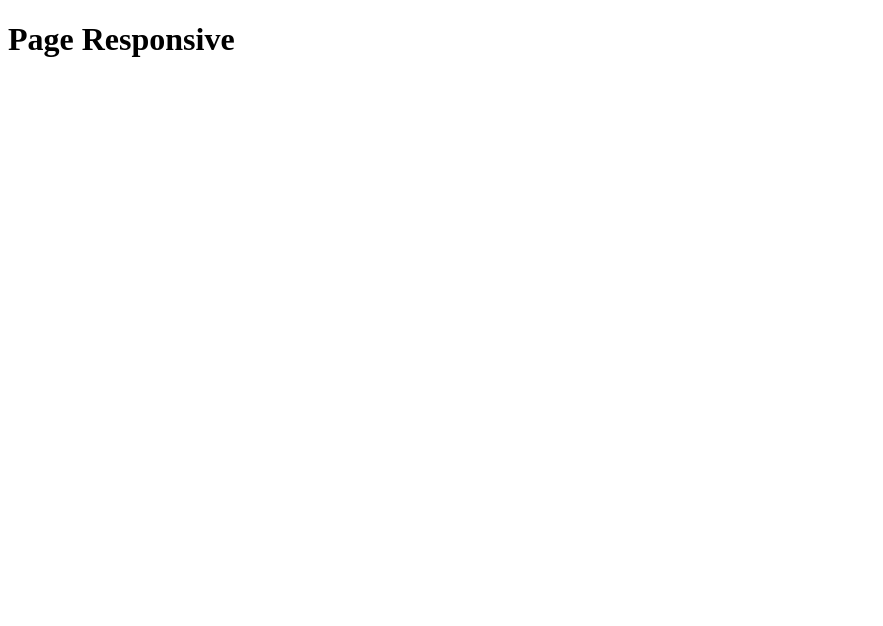
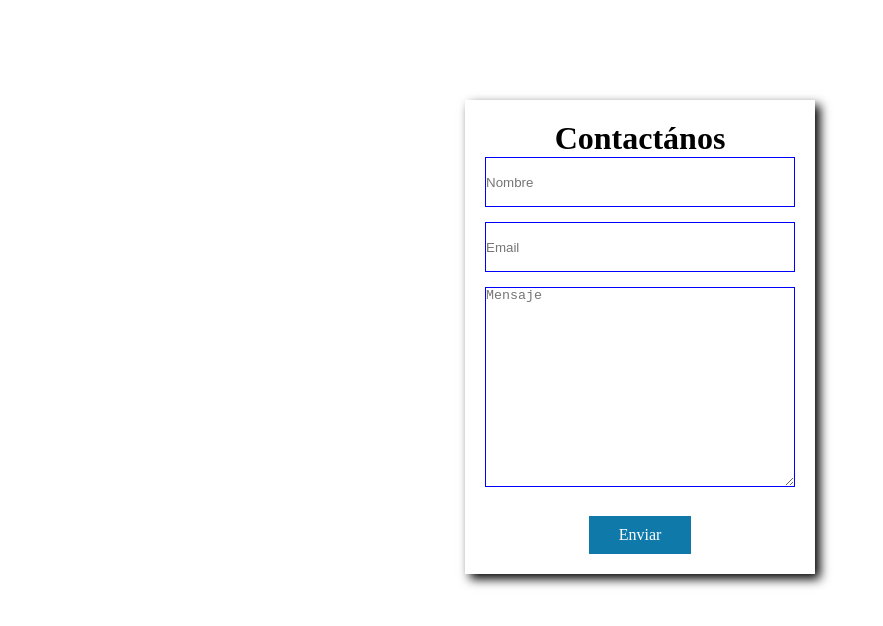
Before and after one commit to Pasculi/pageResponsiveDesign, a plain HTML site: page index.html in a window 1280 px wide. Shown: the whole page, without its empty margins (0-883 px from the left). Drawn offline with Linux system fonts and the light colour scheme.

Commit message:
Creación de formulario

```diff
--- /dev/null
+++ b/css/style.css
@@ -0,0 +1,51 @@
+@import url('https://fonts.googleapis.com/css2?family=Raleway:wght@300;400;500;600;700;800&display=swap');
+*{
+    margin: 0;
+    padding: 0;
+    box-sizing: border-box;
+}
+.body{
+    background-image: url('/images/background.jpg');
+    background-size: cover;
+    background-position: center;
+    font-family: 'Raleway', sans-serif;
+}
+
+.container{
+    width:350px;
+    background: rgb(255, 255, 255);
+    height: auto;
+    display: flex;
+    flex-direction: column;
+    margin:0 auto;
+    padding:20px;
+    margin-top: 100px;
+    box-shadow: 5px 5px 10px;
+    text-align: center;
+}
+.form_text{
+    width: 100%;
+    display: inline-block;
+    height: 50px;
+    margin-bottom:15px;
+    outline: none;
+    border: 1px solid blue;
+}
+
+.area{
+    height: 150px;
+    min-width:100%;
+    max-width:100%;
+    min-height: 200px;
+    max-height:200px;
+}
+.boton{
+    text-decoration: none;
+    background-color:rgb(15, 121, 170);
+    color:#fff;
+    cursor: pointer;
+    padding: 10px 30px;
+    display:inline-block;
+    margin-top:10px;
+
+}
--- a/index.html
+++ b/index.html
@@ -4,9 +4,18 @@
     <meta charset="UTF-8">
     <meta http-equiv="X-UA-Compatible" content="IE=edge">
     <meta name="viewport" content="width=device-width, initial-scale=1.0">
+    <link rel="stylesheet" href="css/style.css">
     <title>Page Responsive</title>
 </head>
 <body>
-    <h1>Page Responsive</h1>
+    <div class="container">
+        <h1 class="title">Contactános</h1>
+        <form action="#">
+            <input class="form_text nombre" type="text" name="" id="" placeholder="Nombre">
+            <input class="form_text email" type="text" name="" id="" placeholder="Email">
+            <textarea class="form_text area" name="" id="" cols="30" rows="10" placeholder="Mensaje"></textarea>
+            <a class="boton" href="#">Enviar</a>
+        </form>
+    </div>
 </body>
 </html>
```
Also changed, not shown: images/background.jpg (added).
